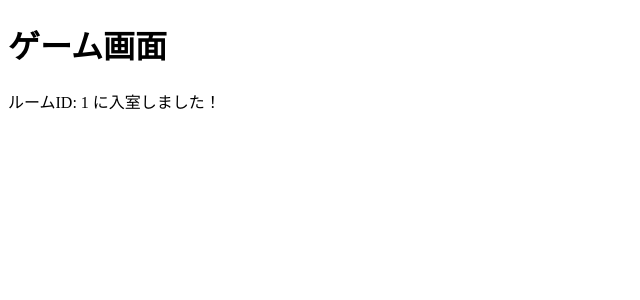
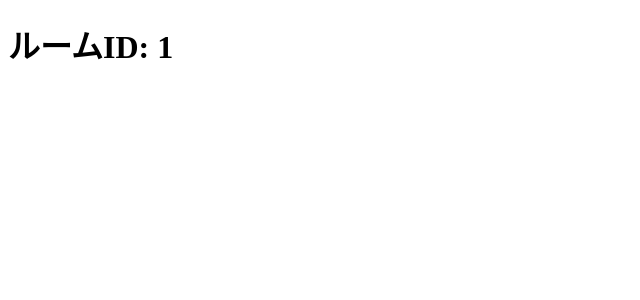
Before and after one commit to sono0418/logic_SLG, a React (Vite) app in the folder frontend/: page /game/1 in a window 1280 px wide. Shown: the top 300 px of the page, without its empty margins (0-640 px from the left). Built offline with nearby package versions, Linux system fonts and the light colour scheme.

Commit message:
GamePage更新

```diff
--- a/frontend/src/components/GamePage.tsx
+++ b/frontend/src/components/GamePage.tsx
@@ -3,11 +3,9 @@ import { useParams } from 'react-router-dom';
 
 const GamePage: React.FC = () => {
   const { roomId } = useParams<{ roomId: string }>(); // URLからroomIdを取得
-
   return (
     <div>
-      <h1>ゲーム画面</h1>
-      <p>ルームID: {roomId} に入室しました！</p>
+      <h1>ルームID: {roomId} </h1>
       {/* ここにゲームのUIを実装 */}
     </div>
   );
```
